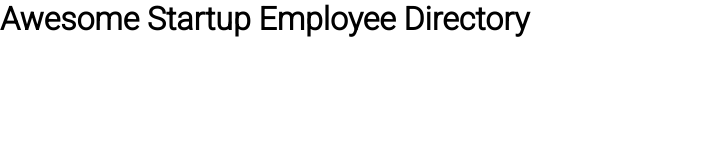
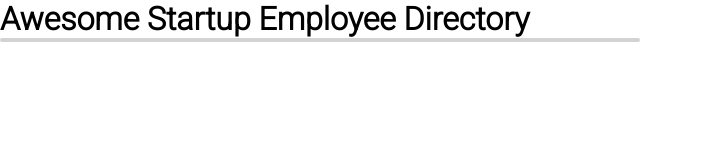
Before and after one commit to lexborelli/Employee-directory, a plain HTML site: page index.html in a window 1280 px wide. Shown: the whole page, without its empty margins (0-703 px from the left). Drawn offline with Linux system fonts and the light colour scheme; no server answers.

Commit message:
added to main

```diff
--- a/css/styles.css
+++ b/css/styles.css
@@ -39,3 +39,29 @@ body {
 .hidden {
     display: none;
 }
+
+main {
+    display: grid;
+    grid-template-columns: 1fr;
+    grid-template-rows: 1fr;
+}
+
+.card img {
+    border-radius: 50%;
+    padding: 15px;
+    width: 35%;
+
+}
+
+.card {
+    display: flex;
+    border: 2px solid #d3d3d3;
+    border-radius: 5px;
+}
+
+@media (min-width: 768px) {
+
+    main {
+        display: grid;
+        grid-template-columns: 1fr 1fr;
+    }
```
